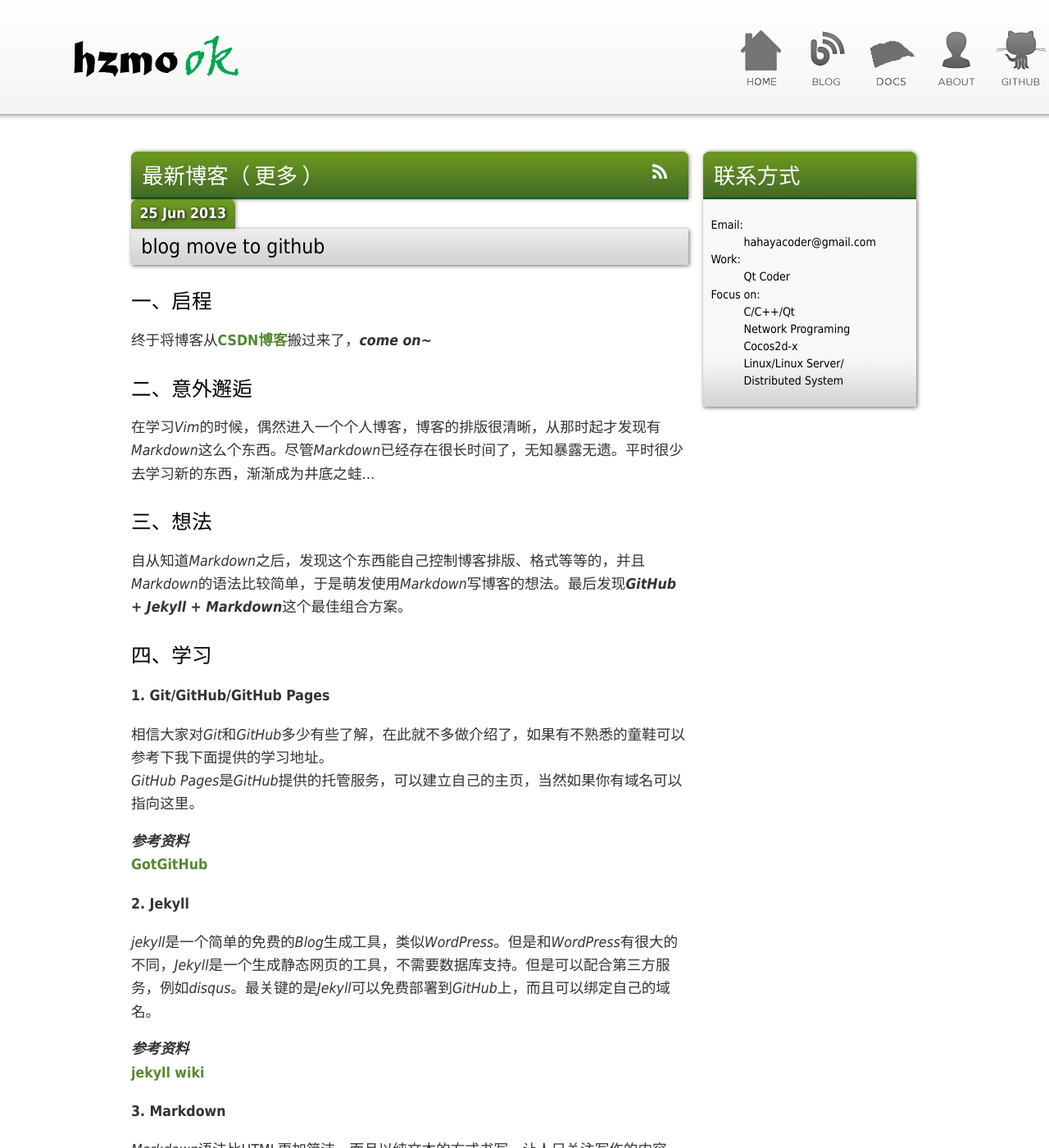
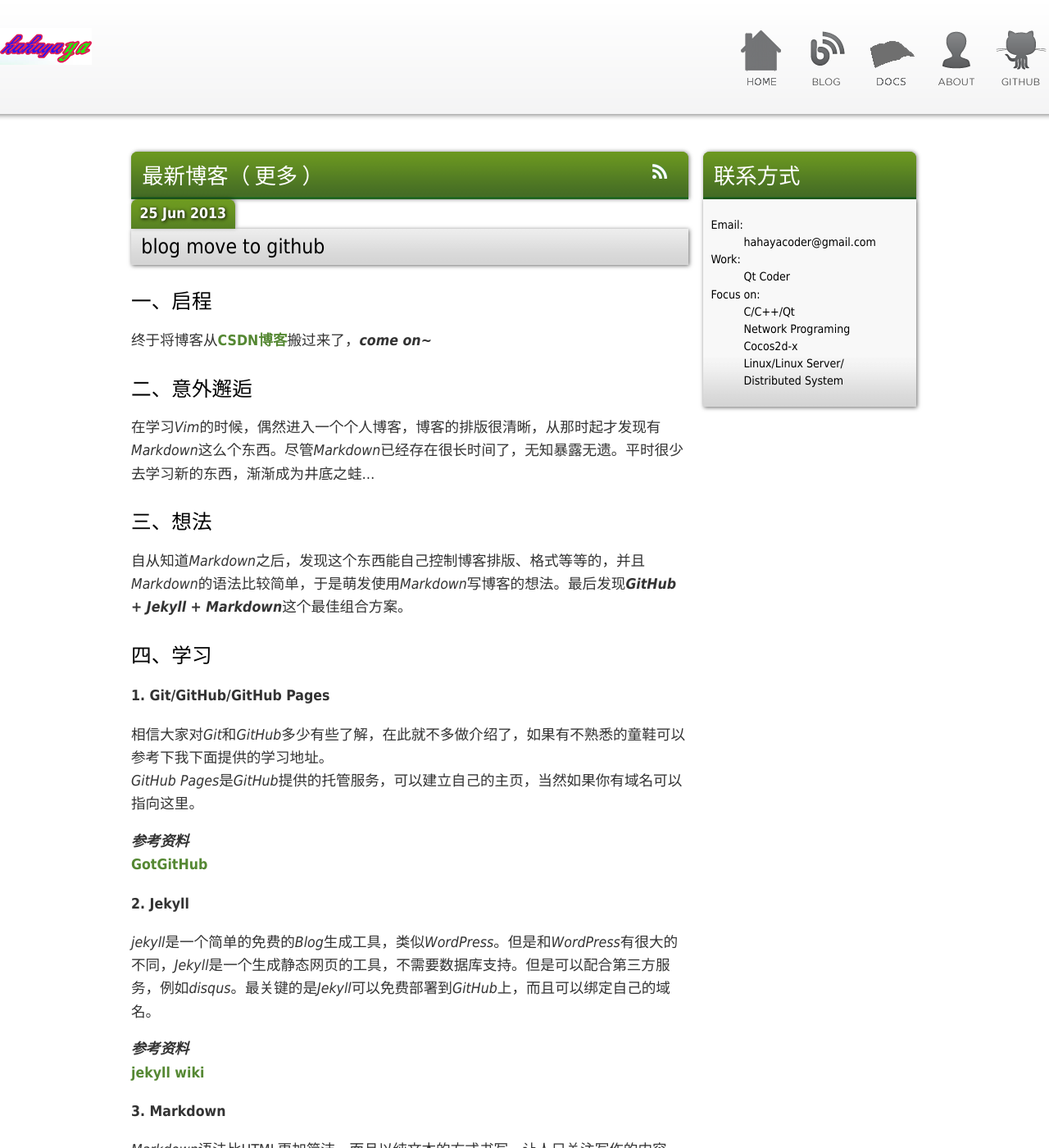
Before and after one commit to hahaya/hahaya.github.com, a Jekyll site: the page built from index.html, in a window 1280 px wide and 1400 px high. Shown: the whole window at 82% size. Built offline with Jekyll 4.4.1, drawn with Linux system fonts in a browser that asks for light colours; Markdown is read by kramdown in place of the engine named in the settings.

Commit message:
change logo

```diff
--- a/stylesheets/master.css
+++ b/stylesheets/master.css
@@ -51,7 +51,7 @@ a:visited {
 #header h1 a {
 	margin-top: 10px;
 	display: block;
-	background: url(/images/title.png) no-repeat top left;
+	background: url(/images/my_title.png) no-repeat top left;
 	width: 405px;
 	height: 80px;
 	text-indent: -999em;
```
